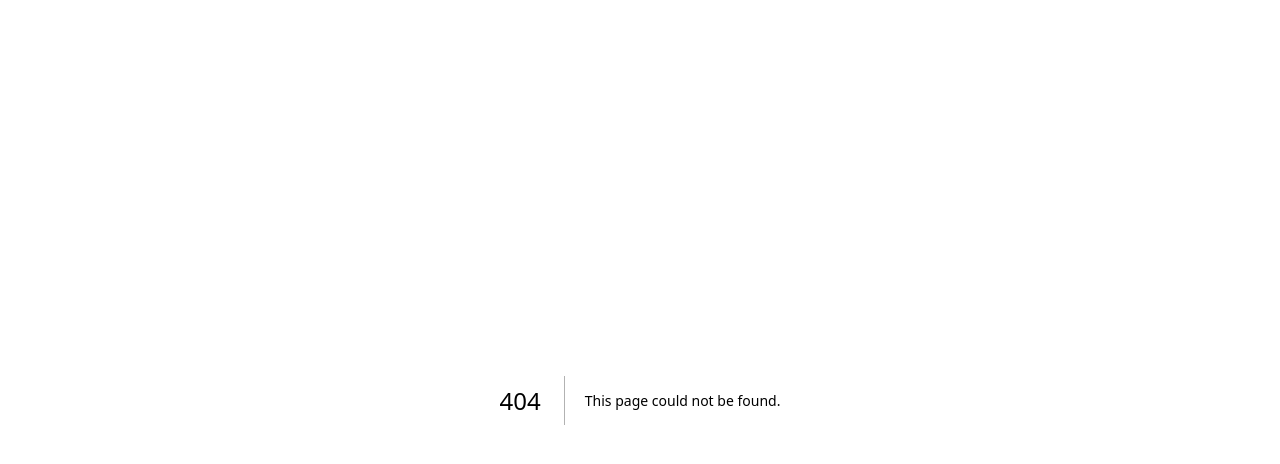
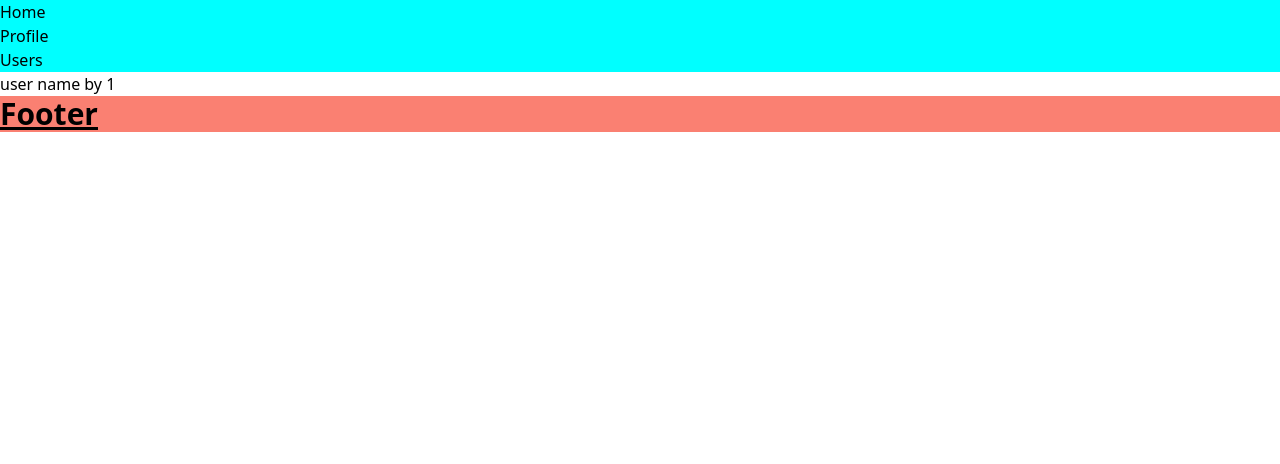
Before and after one commit to andriiannsyah/next-sanber, a Next.js app in the folder learn-next/: page /users/1 in a window 1280 px wide. Before the commit this address had no page. Shown: the top 464 px of the page. Built offline with nearby package versions, Linux system fonts and the light colour scheme.

Commit message:
add : 8-Dynamic-Router

```diff
--- /dev/null
+++ b/learn-next/pages/users/[id].js
@@ -0,0 +1,12 @@
+import Layout from "@/Layouts";
+import { useRouter } from "next/router";
+
+export default function userById() {
+  const router = useRouter();
+  const { id } = router?.query;
+  return (
+    <Layout>
+      <div>user name by {id}</div>
+    </Layout>
+  );
+}
```
